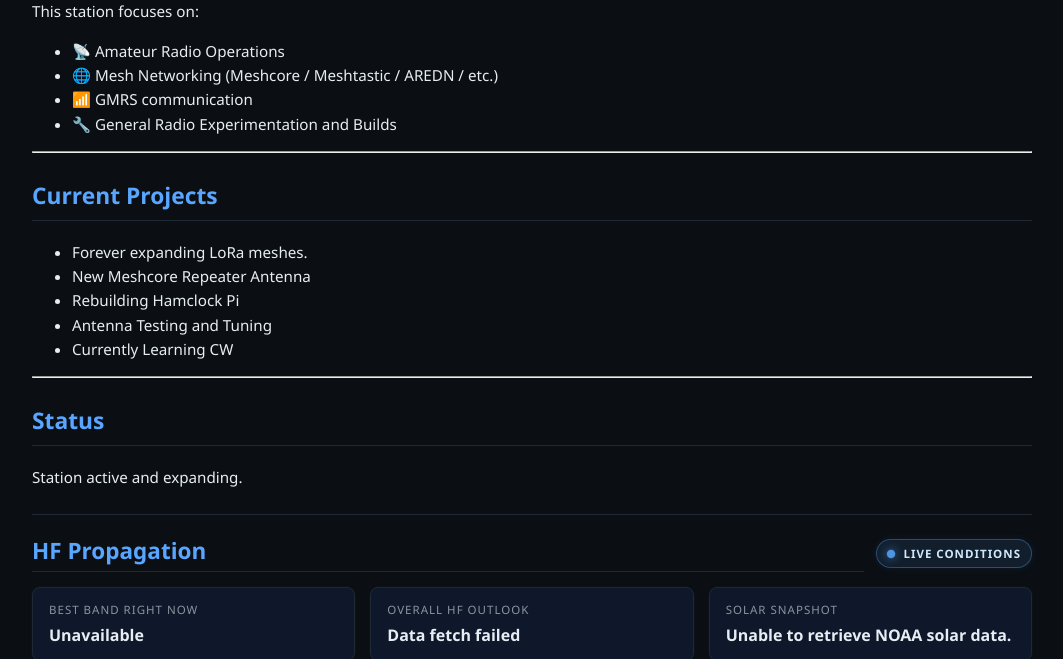
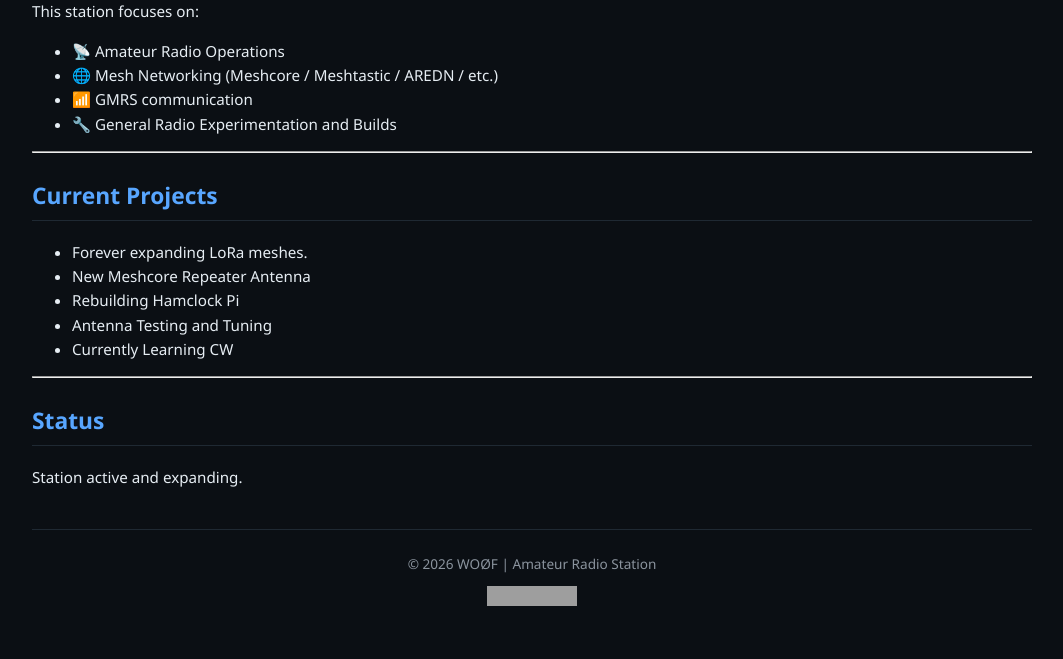
Before and after one commit to Lymitliss/Lymitliss.github.io, a Jekyll site: the page built from index.md, in a window 1280 px wide and 1400 px high, scrolled down 572 px. Shown: the top 659 px of the window, without its empty margins (108-1171 px from the left). Built offline with Jekyll 4.4.1, drawn with Linux system fonts in a browser that asks for light colours; after the commit the page ends 1202 px from its top, so only the background shows below that; some of the changed text lies outside the part shown; grey boxes are pictures that could not be loaded.

Commit message:
Update default.html

```diff
--- a/_layouts/default.html
+++ b/_layouts/default.html
@@ -80,84 +80,6 @@
       {{ content }}
     </main>
 
-    <!-- HF PROPAGATION (HOME ONLY) -->
-    {% if page.url == "/" %}
-    <section class="propagation">
-      <div class="propagation-header">
-        <h2>HF Propagation</h2>
-        <div class="live-badge">LIVE CONDITIONS</div>
-      </div>
-
-      <div class="prop-summary" id="prop-summary">
-        <div class="prop-summary-card">
-          <span class="prop-summary-label">Best Band Right Now</span>
-          <span class="prop-summary-value" id="best-band">Loading...</span>
-        </div>
-        <div class="prop-summary-card">
-          <span class="prop-summary-label">Overall HF Outlook</span>
-          <span class="prop-summary-value" id="hf-outlook">Loading...</span>
-        </div>
-        <div class="prop-summary-card">
-          <span class="prop-summary-label">Solar Snapshot</span>
-          <span class="prop-summary-value" id="solar-snapshot">Loading...</span>
-        </div>
-      </div>
-
-      <div class="propagation-widget">
-        <img src="https://www.hamqsl.com/solar101vhf.php?t={{ site.time | date: '%s' }}" alt="HF Propagation Conditions">
-        <p class="prop-last-updated" id="prop-last-updated">
-          Loading current solar data...
-        </p>
-      </div>
-
-      <div class="prop-grid smart-bands" id="smart-bands">
-
-        <div class="prop-card band-card" data-band="10m">
-          <div class="band-card-header">
-            <h3>10m</h3>
-            <span class="band-badge" id="badge-10m">Loading</span>
-          </div>
-          <p class="prop-note" id="note-10m">Evaluating current conditions...</p>
-        </div>
-
-        <div class="prop-card band-card" data-band="15m">
-          <div class="band-card-header">
-            <h3>15m</h3>
-            <span class="band-badge" id="badge-15m">Loading</span>
-          </div>
-          <p class="prop-note" id="note-15m">Evaluating current conditions...</p>
-        </div>
-
-        <div class="prop-card band-card" data-band="20m">
-          <div class="band-card-header">
-            <h3>20m</h3>
-            <span class="band-badge" id="badge-20m">Loading</span>
-          </div>
-          <p class="prop-note" id="note-20m">Evaluating current conditions...</p>
-        </div>
-
-        <div class="prop-card band-card" data-band="40m">
-          <div class="band-card-header">
-            <h3>40m</h3>
-            <span class="band-badge" id="badge-40m">Loading</span>
-          </div>
-          <p class="prop-note" id="note-40m">Evaluating current conditions...</p>
-        </div>
-
-        <div class="prop-card band-card" data-band="80m">
-          <div class="band-card-header">
-            <h3>80m</h3>
-            <span class="band-badge" id="badge-80m">Loading</span>
-          </div>
-          <p class="prop-note" id="note-80m">Evaluating current conditions...</p>
-        </div>
-
-      </div>
-    </section>
-
-    <script src="{{ '/assets/propagation.js' | relative_url }}"></script>
-    {% endif %}
-
     <!-- FOOTER -->
     <footer>
       <p>© {{ site.time | date: "%Y" }} WOØF | Amateur Radio Station</p>
```
